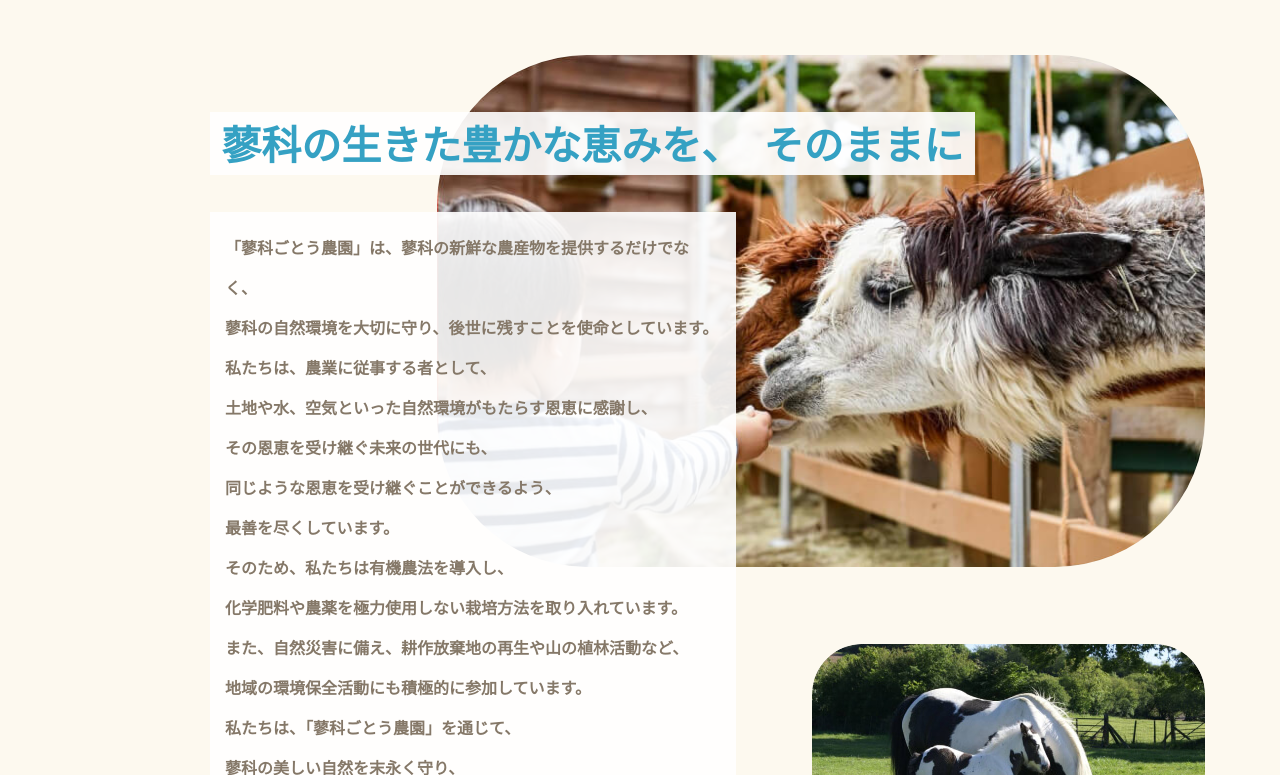
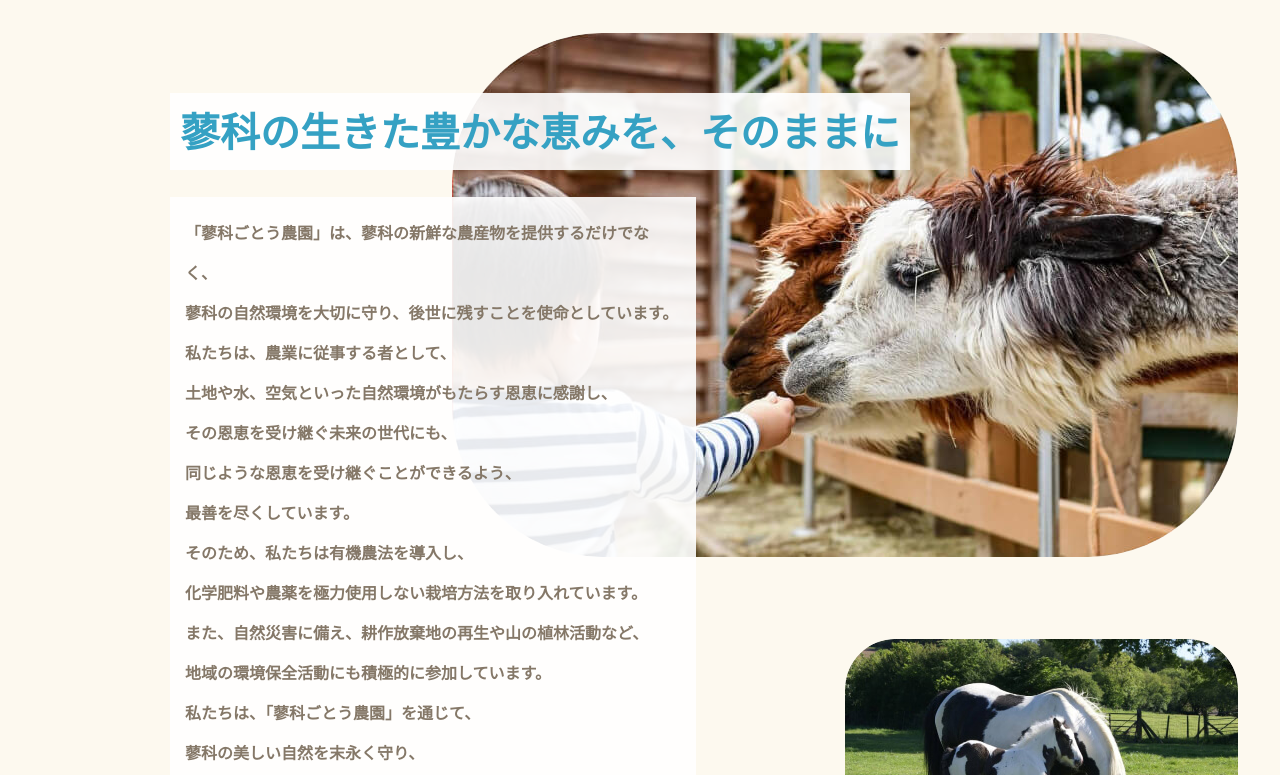
Before and after one commit to chee-join/farm, a plain HTML site: page index.html in a window 1280 px wide. Shown: the part 1023-1798 px from the top of the page. Drawn offline with nearby package versions, Linux system fonts and the light colour scheme; some packages are replaced by stand-ins of ours.

Commit message:
パーフェクトピクセルで修正

```diff
--- a/asset/script/main.js
+++ b/asset/script/main.js
@@ -31,7 +31,7 @@ $(function () {
 const swiper = new Swiper(".swiper", {
     loop: true,
     centeredSlides: true,
-    slidesPerView: 1.5,
+    slidesPerView: 'auto',
     spaceBetween: 24,
     autoplay: {
         delay: 3000,
@@ -56,38 +56,33 @@ $(function () {
     });
 });
 
-/*問い合わせフォーム*/
+
 $(document).ready(function () {
     const $submitBtn = $('#submit__btn')
     $('#contact_form input,#contact_form #message').on('change', function () {
         if ($('#contact_form input[type="text"]').val() !== "" &&
             $('#contact_form input[type="email"]').val() !== "" &&
-            $('#message').val() !== "" &&
-            $('#contact_form input[type="radio"]:checked').val() === true
+            $('#contact_form input[type="radio"]:checked').val() !== "" &&
+            $('#message').val() !== ""
         ) {
             $submitBtn.prop('disabled', false);
         } else {
             $submitBtn.prop('disabled', true);
         }
     });
+
+    $('#message').on('keydown keyup keypress change focus blur', function() {
+        if (jQuery(this).val() == "") {
+        jQuery(this).css({
+        backgroundColor: '#EFEAE6' /* 未入力時の背景色 */
+        });
+        } else {
+        jQuery(this).css({
+        backgroundColor: '#e8f0fe'/* 入力済みの背景色 */
+        });
+        }
+        }).change();
 });
-
-
-
-// $(document).ready(function () {
-//     const $submitBtn = $('#submit__btn')
-//     $('#contact_form input,#contact_form #message').on('change', function () {
-//         if ($('#contact_form input[type="email"]').val() !== "") {
-//             $submitBtn.prop('disabled', false);
-//         } else {
-//             $submitBtn.prop('disabled', true);
-//         }
-//     });
-// });
-
-
-
-
 
 /*スムーススクロール*/
 $(function () {
--- a/index.html
+++ b/index.html
@@ -136,7 +136,7 @@
             <div class="intro__wrapper">
                 <img class="intro__img01" src="./asset/image/img_01.jpg" alt="子供が牛にご飯をあげているところ">
                 <h3 class="intro__heading">
-                    <span>蓼科の生きた豊かな恵みを、</span><br class="sp_only"><span>そのままに</span>
+                    <span>蓼科の生きた豊かな恵みを、<br class="sp_only">そのままに</span>
                 </h3>
                 <p class="intro_desc">「蓼科ごとう農園」は、<br class="sp_only">蓼科の新鮮な農産物を提供するだけでなく、<br>
                     蓼科の自然環境を大切に守り、<br class="sp_only">後世に残すことを使命としています。<br>
--- a/sass/components/_access.scss
+++ b/sass/components/_access.scss
@@ -9,36 +9,36 @@
 
     @include mq(tb) {
         padding-top: 9rem;
-        padding-bottom: 7.8rem;
+        padding-bottom: 8.2rem;
     }
 
     @include mq(pg) {
         padding-top: 90px;
-        padding-bottom: 78px;
+        padding-bottom: 82px;
     }
 }
 
 .access::after {
     content: '';
     position: absolute;
-    left: 0;
-    bottom: -12rem;
-    width: 27.9rem;
-    height: 15.7rem;
+    right: 0;
+    bottom: -7rem;
+    width: 21.1rem;
+    height: 12rem;
     background-image: url(../../asset/image/brussels_sprouts.png);
     background-size: contain;
     background-repeat: no-repeat;
 
     @include mq(tb) {
-        width: 34.9rem;
-        height: 19.7rem;
-        bottom: -12.2rem;
+        width: 26.4rem;
+        height: 15rem;
+        bottom: -7.2rem;
     }
 
     @include mq(pg) {
-        width: 349px;
-        height: 197px;
-        bottom: -122px;
+        width: 264px;
+        height: 150px;
+        bottom: -72px;
     }
 
 }
@@ -84,6 +84,7 @@
     @include mq(pg) {
         padding-top: 20px;
         padding-bottom: 20px;
+        gap: 96px;
     }
 }
 
--- a/sass/components/_contact.scss
+++ b/sass/components/_contact.scss
@@ -20,11 +20,11 @@ textarea {
     padding-bottom: 3rem;
 
     @include mq(tb) {
-        padding-top: 10.4rem;
+        padding-top: 10.7rem;
     }
 
     @include mq(pg) {
-        padding-top: 104px;
+        padding-top: 107px;
         padding-bottom: 30px;
     }
 }
@@ -56,13 +56,13 @@ textarea {
 
     @include mq(tb) {
         margin: 9.3rem auto 0;
-        padding: 3.7rem 7.6rem 1.4rem;
+        padding: 4rem 7.6rem 4.4rem;
         max-width: 74rem;
     }
 
     @include mq(pg) {
         margin: 93px auto 0;
-        padding: 37px 76px 14px;
+        padding: 40px 76px 44px;
         max-width: 740px;
     }
 }
@@ -70,14 +70,17 @@ textarea {
 .form__title {
     font-size: 16px;
     text-align: center;
-    margin-bottom: 30px;
+    margin-bottom: 3rem;
+
 
     @include mq(tb) {
         font-size: 1.8rem;
+        margin-bottom: 4.1rem;
     }
 
     @include mq(pg) {
         font-size: 18px;
+        margin-bottom: 41px;
     }
 }
 
@@ -85,12 +88,12 @@ textarea {
     margin-top: 32px;
 
     @include mq(tb) {
-        margin-top: 2.4rem;
+        margin-top: 3.1rem;
         display: flex;
     }
 
     @include mq(pg) {
-        margin-top: 24px;
+        margin-top: 31px;
     }
 }
 
@@ -100,6 +103,7 @@ textarea {
 
 .form__label {
     font-size: 14px;
+    display: block;
 
     @include mq(tb) {
         font-size: 1.6rem;
@@ -117,17 +121,21 @@ textarea {
     border-radius: 8px;
     padding: 3px 6px;
     font-size: 12px;
+    display: inline-block;
+    margin-left: 1.6rem;
 
     @include mq(tb) {
         border-radius: 1rem;
         padding: .5rem 1.1rem;
         font-size: 1.4rem;
+        margin-left: 1.6rem;
     }
 
     @include mq(pg) {
         border-radius: 10px;
         padding: 5px 11px;
         font-size: 14px;
+        margin-left: 16px;
     }
 }
 
@@ -143,8 +151,9 @@ textarea {
 }
 
 .inquiry__list {
-    margin-top: 5px;
+    margin-top: 15px;
     font-size: 14px;
+    letter-spacing: .15em;
 }
 
 .inquiry__list:first-child {
@@ -159,6 +168,7 @@ textarea {
     border-radius: 50%;
     /*上下の位置調整*/
     vertical-align: -4px;
+    margin-right: 5px;
 }
 
 .radio__btn:checked {
@@ -176,12 +186,13 @@ textarea {
     margin-top: 8px;
 
     @include mq(tb) {
-        margin-top: 0;
+        margin-top: -1.1rem;
         width: 33.4rem;
     }
 
     @include mq(pg) {
         width: 334px;
+        margin-top: -11px;
     }
 }
 
@@ -209,8 +220,6 @@ textarea {
     display: none;
 }
 
-
-
 .submit__wrapper {
     text-align: center;
 }
@@ -220,11 +229,11 @@ textarea {
     display: inline-block;
 
     @include mq(tb) {
-        margin-top: 5rem;
+        margin-top: 4.6rem;
     }
 
     @include mq(pg) {
-        margin-top: 50px;
+        margin-top: 46px;
     }
 
 }
--- a/sass/components/_faq.scss
+++ b/sass/components/_faq.scss
@@ -9,12 +9,12 @@
     position: relative;
 
     @include mq(tb) {
-        padding-top: 9.1rem;
+        padding-top: 9.5rem;
         padding-bottom: 9.1rem;
     }
 
     @include mq(pg) {
-        padding-top: 91px;
+        padding-top: 95px;
         padding-bottom: 91px;
     }
 }
@@ -80,12 +80,12 @@
 
     @include mq(tb) {
         font-size: 1.8rem;
-        padding: .8rem 1.4rem;
+        padding: .9rem 1.4rem .8rem .9rem;
     }
 
     @include mq(pg) {
         font-size: 18px;
-        padding: 8px 14px;
+        padding:9px 14px 8px 9px;
         margin-top: 31px;
     }
 }
--- a/sass/components/_footer.scss
+++ b/sass/components/_footer.scss
@@ -22,14 +22,22 @@
     background-repeat: no-repeat;
     background-size: cover;
 
-    @include mq(tb) {
-        max-width: 29.7rem;
-        // height: 16.7rem;
+    @include mq(pc) {
+        width: 19.6rem;
+        height: 13.3rem;
+        left: -.7rem;
+    }
+
+    @include mq(pc) {
+        width: 24.6rem;
+        height: 16.7rem;
+        left: -.7rem;
     }
 
     @include mq(pg) {
-        max-width: 297px;
-        // height: 167px;
+        width: 246px;
+        height: 167px;
+        left: -7px;
     }
 }
 
@@ -43,15 +51,16 @@
     background-image: url(../../asset/image/footer_02.png);
     background-repeat: no-repeat;
     background-size: cover;
+    z-index: -1;
 
     @include mq(tb) {
-        max-width: 29.7rem;
-        // height: 16.7rem;
+        max-width: 24.4rem;
+        margin-bottom: -1.5px;
     }
 
     @include mq(pg) {
-        width: 297px;
-        // height: 167px;
+        width: 244px;
+        margin-bottom: -15px;
     }
 }
 
@@ -92,7 +101,7 @@
     text-align: center;
 
     @include mq(tb) {
-        margin-top: 5rem;
+        margin-top: 3.9rem;
         padding-bottom: 9.7rem;
         display: flex;
         justify-content: center;
@@ -100,7 +109,7 @@
     }
 
     @include mq(pg) {
-        margin-top: 50px;
+        margin-top: 39px;
         padding-bottom: 97px;
         gap: 24px;
     }
@@ -130,8 +139,9 @@
         font-size: 16px;
     }
 }
+
 .footer__nav-list a:hover {
-    background:rgba(254, 217, 102, .5);
+    background: rgba(254, 217, 102, .5);
     border-radius: 20px;
 }
 
--- a/sass/components/_header.scss
+++ b/sass/components/_header.scss
@@ -188,7 +188,7 @@
 }
 
 .hamburger__menu-list a:hover {
-    background:rgba(254, 217, 102, .5);
+    background: rgba(254, 217, 102, .5);
     border-radius: 20px;
 }
 
@@ -234,18 +234,21 @@
 .pc__header-heading span {
     @include mq(tb) {
         writing-mode: vertical-rl;
+        vertical-align: top;
         font-size: 3.2rem;
         line-height: 1;
         display: inline-block;
         background-color: #fff;
-        letter-spacing: .42em;
-        padding: 1rem 1.5rem .5rem;
+        letter-spacing: 0.5em;
+        padding: .5rem 1.5rem 0;
+        margin-left: 1rem;
     }
 
     @include mq(pg) {
         font-size: 32px;
         display: inline-block;
-        padding: 10px 15px 5px;
+        padding: 5px 15px 0px;
+        margin-left: 10px;
     }
 }
 
@@ -272,12 +275,12 @@
         padding: 2.9rem;
         background-color: $main_bg;
         border-radius: 50%;
-        margin-top: -8rem;
+        margin-top: -7.5rem;
     }
 
     @include mq(pg) {
         padding: 29px;
-        margin-top: -80px;
+        margin-top: -75px;
     }
 }
 
@@ -347,7 +350,7 @@
 }
 
 .pc__nav-list a:hover {
-    background:rgba(254, 217, 102, .5);
+    background: rgba(254, 217, 102, .5);
     border-radius: 20px;
 }
 
@@ -377,9 +380,9 @@
 
 .pc__logo-en {
     @include mq(tb) {
-        display: inline-block;
+        display: block;
         width: 14.2rem;
-        margin-top: 1.1rem;
+        margin: 1.1rem auto 0;
     }
 
     @include mq(pg) {
--- a/sass/components/_info.scss
+++ b/sass/components/_info.scss
@@ -28,6 +28,7 @@
     background-image: url(../../asset/image/grapes.png);
     background-size: contain;
     background-repeat: no-repeat;
+    z-index: 1;
 
     @include mq(tb) {
         width: 23.5rem;
@@ -43,10 +44,10 @@
 }
 
 .info__wrapper {
-    padding-top: 4rem;
+    padding-top: 9.2rem;
 
     @include mq(pg) {
-        padding-top: 40px;
+        padding-top: 92px;
     }
 }
 
@@ -61,8 +62,8 @@
 
     @include mq(tb) {
         max-width: 93.4rem;
-        padding-top: 2.2rem;
-        padding-bottom: 2.2rem;
+        padding-top: 1.8rem;
+        padding-bottom: 1.9rem;
         display: flex;
         justify-content: flex-start;
         align-items: center;
@@ -71,8 +72,8 @@
 
     @include mq(pg) {
         max-width: 934px;
-        padding-top: 22px;
-        padding-bottom: 22px;
+        padding-top: 18px;
+        padding-bottom: 19px;
         gap: 120px;
     }
 }
--- a/sass/components/_intro.scss
+++ b/sass/components/_intro.scss
@@ -15,24 +15,30 @@
 
     @include mq(tb) {
         width: auto;
-        max-width: 76.8rem;
+        max-width: 79rem;
         border-radius: 15rem;
         margin-left: auto;
     }
 
     @include mq(pg) {
-        max-width: 768px;
+        max-width: 790px;
         border-radius: 150px;
         margin-left: auto;
     }
 }
 
 .intro__wrapper {
+
+    @include mq(tb) {
+        padding-right: 1rem;
+        padding-left: 13.8rem;
+        margin: .6rem auto 0;
+    }
+
     @include mq(pg) {
-        max-width: 1280px;
-        padding-right: 43px;
-        padding-left: 178px;
-        margin: 0 auto;
+        padding-right: 10px;
+        padding-left: 138px;
+        margin: 6px auto 0;
     }
 }
 
@@ -60,16 +66,15 @@
 
     @include mq(tb) {
         font-size: 4rem;
-        margin-top: 0;
+        margin-top: -.9rem;
+        padding: 1.7rem 1rem 2rem;
     }
 
     @include mq(pg) {
         font-size: 40px;
+        margin-top: -9px;
+        padding: 17px 10px 20px;
     }
-}
-
-.intro__heading span:first-child {
-    margin-top: 0;
 }
 
 .intro_desc {
@@ -88,14 +93,14 @@
         font-size: 1.6rem;
         line-height: calc(40 / 16);
         padding: 1.5rem;
-        margin-top: 3.7rem;
+        margin-top: 2.7rem;
     }
 
     @include mq(pg) {
         width: 526px;
         font-size: 16px;
         padding: 15px;
-        margin-top: 37px;
+        margin-top: 27px;
     }
 }
 
@@ -108,14 +113,14 @@
 
     @include mq(tb) {
         width: 39.3rem;
-        margin-top: -19.8rem;
+        margin-top: -18.8rem;
     }
 
     @include mq(pg) {
         border-radius: 50px;
         width: 393px;
         margin-left: auto;
-        margin-top: -198px;
+        margin-top: -188px;
     }
 }
 
--- a/sass/components/_product.scss
+++ b/sass/components/_product.scss
@@ -10,12 +10,12 @@
     z-index: -3;
 
     @include mq(tb) {
-        padding-top: 6rem;
+        padding-top: 13.1rem;
         padding-bottom: 8.8rem;
     }
 
     @include mq(pg) {
-        padding-top: 60px;
+        padding-top: 131px;
         padding-bottom: 88px;
     }
 }
```
Also changed, not shown: asset/style/main.css.
